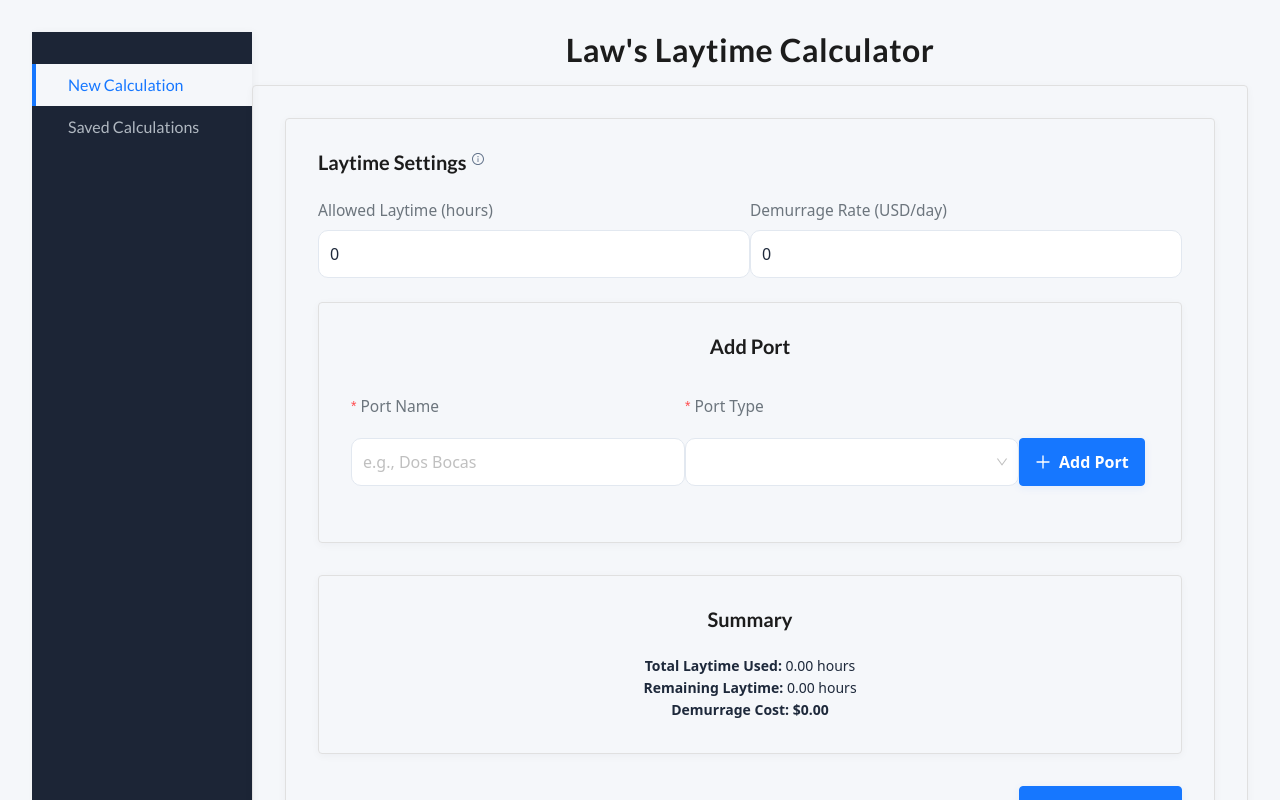
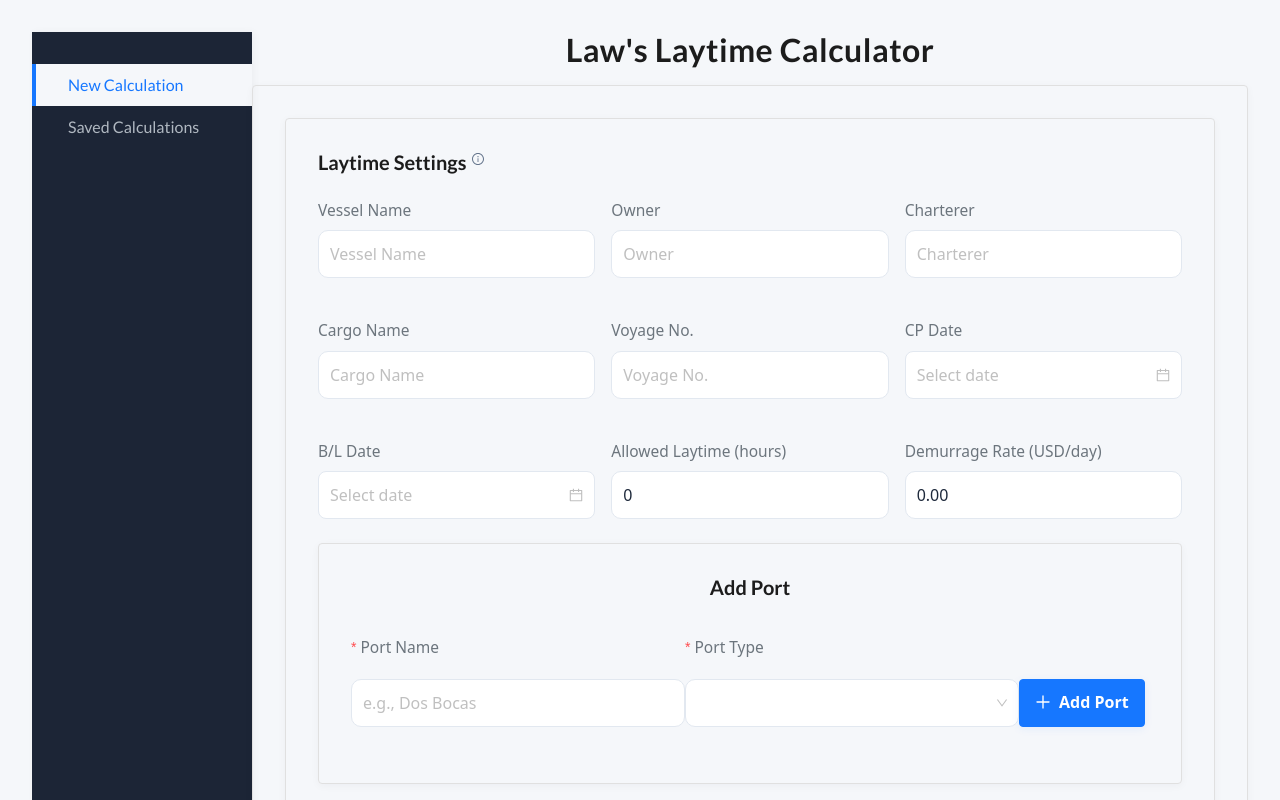
Before and after one commit to James1Law/Law-s-Laytime-Calculator, a React (Vite) app: page / in a window 1280 px wide. Shown: the top 800 px of the page. Built offline with nearby package versions, Linux system fonts and the light colour scheme.

Commit message:
improvements

```diff
--- a/src/components/EventForm.tsx
+++ b/src/components/EventForm.tsx
@@ -1,5 +1,5 @@
 import { useState, useEffect } from 'react'
-import { Button, Form, InputNumber, Space, Typography, Tooltip } from 'antd'
+import { Button, Form, InputNumber, Space, Typography, Tooltip, DatePicker, Input } from 'antd'
 import { PDFDownloadLink, Document, Page, Text, View, StyleSheet } from '@react-pdf/renderer'
 import dayjs from 'dayjs'
 import PortForm from './PortForm'
@@ -168,12 +168,28 @@ export default function EventForm({ initialCalculation, onClearCalculation }: {
   const [ports, setPorts] = useState<Port[]>(initialCalculation?.ports || [])
   const [allowedLaytime, setAllowedLaytime] = useState(initialCalculation?.allowedLaytime || 0)
   const [demurrageRate, setDemurrageRate] = useState(initialCalculation?.demurrageRate || 0)
+  const [vesselName, setVesselName] = useState('')
+  const [owner, setOwner] = useState('')
+  const [charterer, setCharterer] = useState('')
+  const [cargoName, setCargoName] = useState('')
+  const [voyageNo, setVoyageNo] = useState('')
+  const [cpDate, setCpDate] = useState(null as any)
+  const [blDate, setBlDate] = useState(null as any)
+
+  const ukNumberFormat = new Intl.NumberFormat('en-GB', { minimumFractionDigits: 2, maximumFractionDigits: 2 })
 
   useEffect(() => {
     if (initialCalculation) {
       setPorts(initialCalculation.ports || [])
       setAllowedLaytime(initialCalculation.allowedLaytime || 0)
       setDemurrageRate(initialCalculation.demurrageRate || 0)
+      setVesselName(initialCalculation.vesselName || '')
+      setOwner(initialCalculation.owner || '')
+      setCharterer(initialCalculation.charterer || '')
+      setCargoName(initialCalculation.cargoName || '')
+      setVoyageNo(initialCalculation.voyageNo || '')
+      setCpDate(initialCalculation.cpDate ? dayjs(initialCalculation.cpDate) : null)
+      setBlDate(initialCalculation.blDate ? dayjs(initialCalculation.blDate) : null)
     }
   }, [initialCalculation])
 
@@ -195,7 +211,33 @@ export default function EventForm({ initialCalculation, onClearCalculation }: {
             </Tooltip>
           </div>
           <div className="flex flex-row gap-4">
-            <Form layout="vertical" className="w-full flex flex-row gap-4">
+            <Form layout="vertical" className="w-full">
+              <div style={{ display: 'flex', gap: 16 }}>
+                <Form.Item label="Vessel Name" className="flex-1 !mb-0">
+                  <Input value={vesselName} onChange={e => setVesselName(e.target.value)} placeholder="Vessel Name" size="large" />
+                </Form.Item>
+                <Form.Item label="Owner" className="flex-1 !mb-0">
+                  <Input value={owner} onChange={e => setOwner(e.target.value)} placeholder="Owner" size="large" />
+                </Form.Item>
+                <Form.Item label="Charterer" className="flex-1 !mb-0">
+                  <Input value={charterer} onChange={e => setCharterer(e.target.value)} placeholder="Charterer" size="large" />
+                </Form.Item>
+              </div>
+              <div style={{ display: 'flex', gap: 16, marginTop: 16 }}>
+                <Form.Item label="Cargo Name" className="flex-1 !mb-0">
+                  <Input value={cargoName} onChange={e => setCargoName(e.target.value)} placeholder="Cargo Name" size="large" />
+                </Form.Item>
+                <Form.Item label="Voyage No." className="flex-1 !mb-0">
+                  <Input value={voyageNo} onChange={e => setVoyageNo(e.target.value)} placeholder="Voyage No." size="large" />
+                </Form.Item>
+                <Form.Item label="CP Date" className="flex-1 !mb-0">
+                  <DatePicker value={cpDate} onChange={setCpDate} className="w-full" size="large" format="DD MMM YYYY" />
+                </Form.Item>
+              </div>
+              <div style={{ display: 'flex', gap: 16, marginTop: 16 }}>
+                <Form.Item label="B/L Date" className="flex-1 !mb-0">
+                  <DatePicker value={blDate} onChange={setBlDate} className="w-full" size="large" format="DD MMM YYYY" />
+                </Form.Item>
                 <Form.Item label="Allowed Laytime (hours)" className="flex-1 !mb-0">
                   <InputNumber
                     value={allowedLaytime}
@@ -214,8 +256,11 @@ export default function EventForm({ initialCalculation, onClearCalculation }: {
                     className="w-full"
                     size="large"
                     placeholder="Demurrage Rate (USD/day)"
+                    formatter={value => typeof value === 'number' ? ukNumberFormat.format(value) : (value ? ukNumberFormat.format(Number(value)) : '')}
+                    parser={value => value ? Number(value.replace(/,/g, '')) : 0}
                   />
                 </Form.Item>
+              </div>
             </Form>
           </div>
         </div>
@@ -238,11 +283,11 @@ export default function EventForm({ initialCalculation, onClearCalculation }: {
             <Typography.Text>
               <Typography.Text strong>Demurrage Cost:</Typography.Text>{' '}
               <Typography.Text type={demurrageCost > 0 ? 'danger' : undefined} strong>
-                ${demurrageCost.toFixed(2)}
+                ${ukNumberFormat.format(demurrageCost)}
               </Typography.Text>
               {demurrageRate > 0 && (
                 <Typography.Text type="secondary" className="ml-2">
-                  (at ${demurrageRate.toFixed(2)}/day)
+                  (at ${ukNumberFormat.format(demurrageRate)}/day)
                 </Typography.Text>
               )}
             </Typography.Text>
@@ -287,12 +332,26 @@ export default function EventForm({ initialCalculation, onClearCalculation }: {
                 laytimeUsed,
                 remainingLaytime,
                 demurrageCost,
+                vesselName,
+                owner,
+                charterer,
+                cargoName,
+                voyageNo,
+                cpDate: cpDate ? cpDate.toISOString() : undefined,
+                blDate: blDate ? blDate.toISOString() : undefined,
               }
               const saved = JSON.parse(localStorage.getItem('calculations') || '[]')
               localStorage.setItem('calculations', JSON.stringify([...saved, calculation]))
               setPorts([])
               setAllowedLaytime(0)
               setDemurrageRate(0)
+              setVesselName('')
+              setOwner('')
+              setCharterer('')
+              setCargoName('')
+              setVoyageNo('')
+              setCpDate(null)
+              setBlDate(null)
             }}
           >
             Save Calculation
--- a/src/components/PortForm.tsx
+++ b/src/components/PortForm.tsx
@@ -92,7 +92,7 @@ export default function PortForm({ onPortsChange, initialPorts }: PortFormProps)
   }
 
   const handleAddDeduction = (portId: string, values: any) => {
-    const durationHours = Number(values.hours || 0) + Number(values.minutes || 0) / 60
+    const durationHours = Number(values.hours || 0)
     const newDeduction: Deduction = {
       id: crypto.randomUUID(),
       description: values.description,
@@ -262,10 +262,7 @@ export default function PortForm({ onPortsChange, initialPorts }: PortFormProps)
                 <Input placeholder="e.g., Tank Wash" />
               </Form.Item>
               <Form.Item name="hours" rules={[{ required: true, message: 'Hours' }]}>
-                <Input type="number" min={0} placeholder="Hours" />
-              </Form.Item>
-              <Form.Item name="minutes" rules={[{ required: true, message: 'Minutes' }]}>
-                <Input type="number" min={0} max={59} placeholder="Minutes" />
+                <Input type="number" min={0} step="any" placeholder="Hours (decimals allowed)" />
               </Form.Item>
               <Form.Item>
                 <Button type="primary" htmlType="submit" icon={<PlusOutlined />}>Add Deduction</Button>
```
Also changed, not shown: src/types/laytime.ts (+7 -0 lines). Lines whose indentation alone changed are shown as unchanged.
